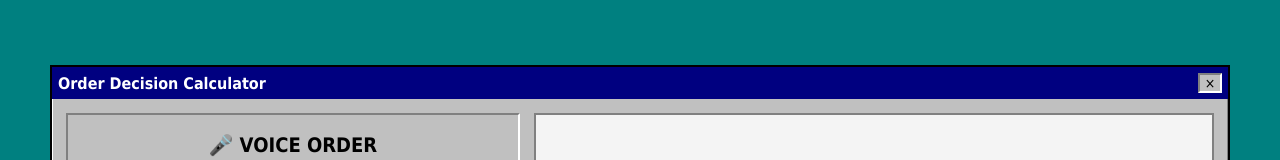
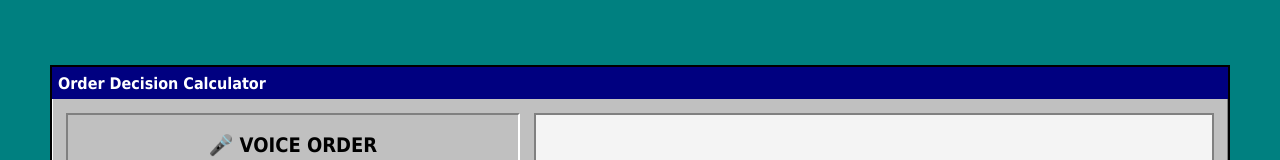
Before and after one commit to obscuratempura/UberCalc, a React (Vite) app in the folder frontend/: page / in a window 1280 px wide. Shown: the top 160 px of the page. Built offline with nearby package versions, Linux system fonts and the light colour scheme; no server answers.

Commit message:
Remove non-functional title bar close button

```diff
--- a/frontend/src/App.jsx
+++ b/frontend/src/App.jsx
@@ -892,9 +892,6 @@ export default function App() {
       <section className="window" aria-label="Order Decision Calculator">
         <div className="title-bar">
           <span>Order Decision Calculator</span>
-          <button type="button" className="title-close" aria-label="Close">
-            ×
-          </button>
         </div>
 
         <div className="window-body">
--- a/frontend/src/styles.css
+++ b/frontend/src/styles.css
@@ -32,20 +32,10 @@ body {
   min-height: 32px;
   display: flex;
   align-items: center;
-  justify-content: space-between;
   background: #000080;
   color: #fff;
   font-weight: 700;
   padding: 4px 6px;
-}
-
-.title-close {
-  width: 24px;
-  height: 20px;
-  min-height: 20px;
-  padding: 0;
-  font-size: 14px;
-  line-height: 1;
 }
 
 .window-body {
```
